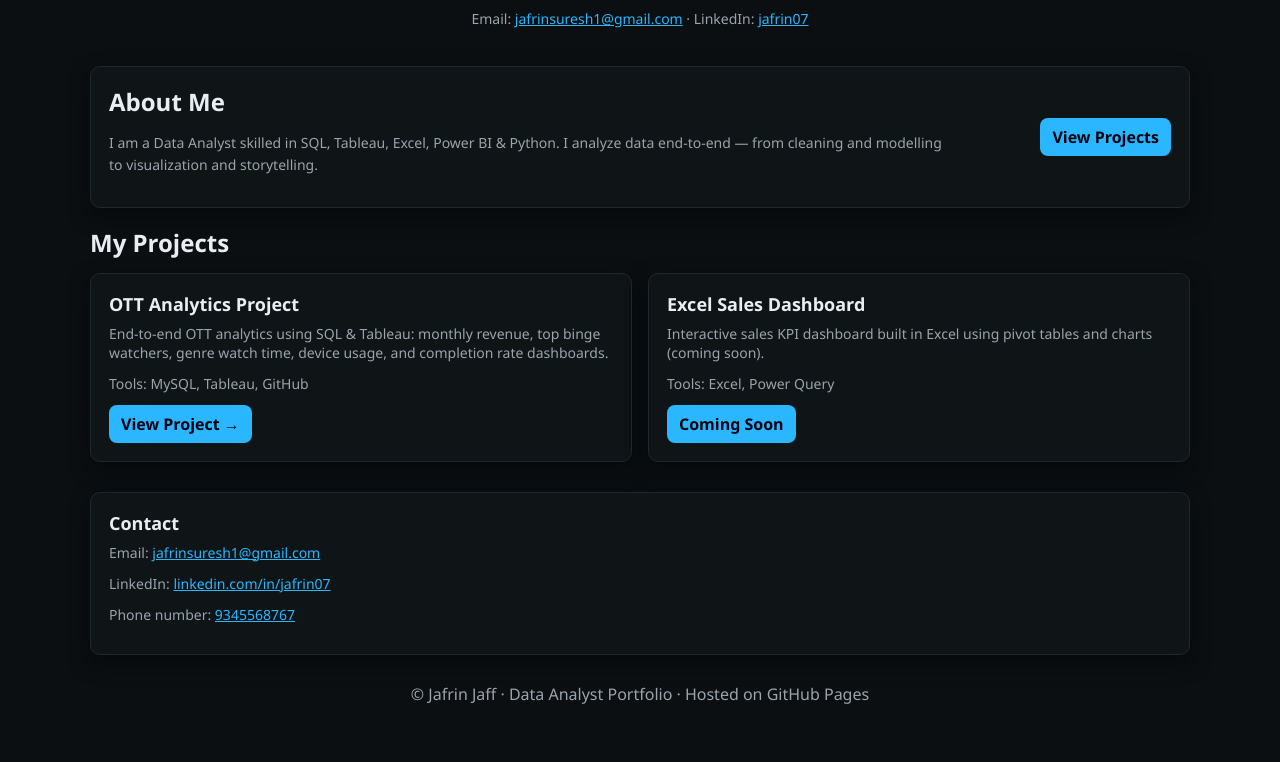
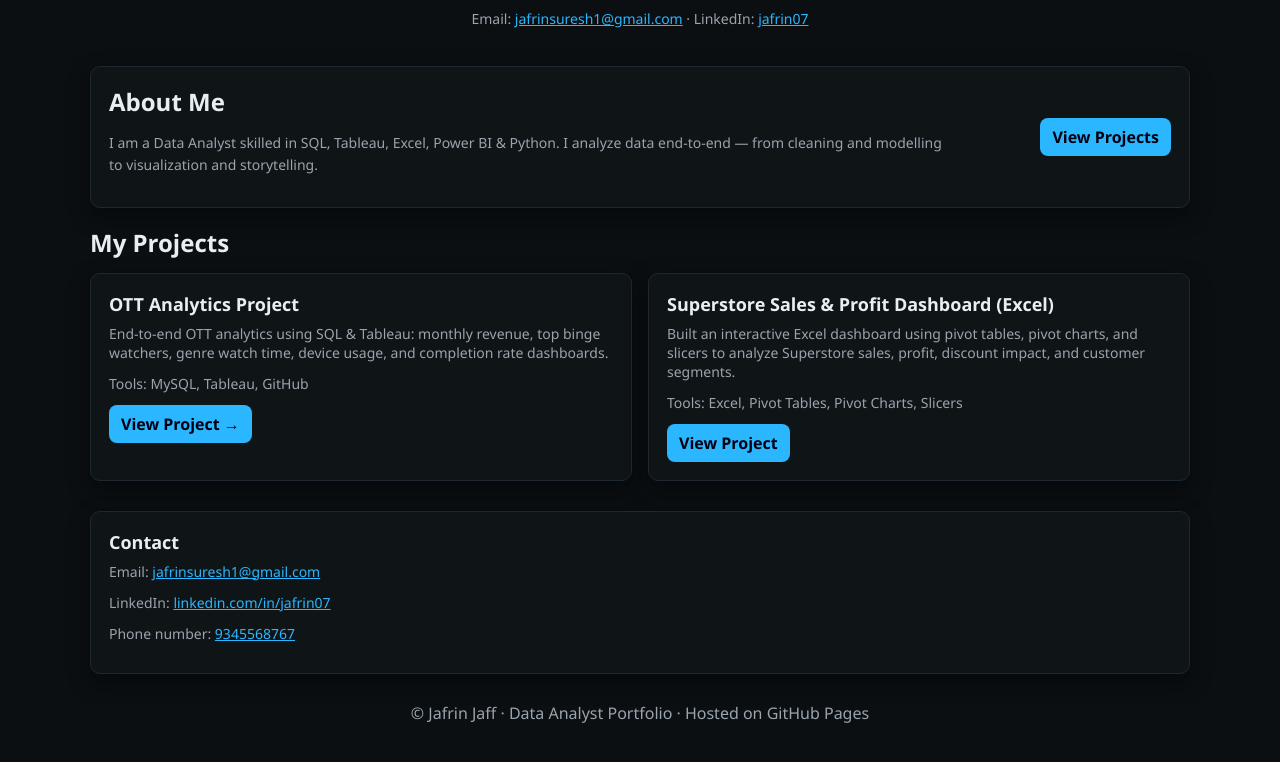
Before and after one commit to Jafrinjaff/jafrinjaff.github.io, a plain HTML site: page index.html in a window 1280 px wide. Shown: the part 146-908 px from the top of the page. Drawn offline with Linux system fonts and the light colour scheme.

Commit message:
Update index.html

```diff
--- a/index.html
+++ b/index.html
@@ -68,12 +68,20 @@
         </article>
 
         <!-- Placeholder card for future project -->
-        <article class="card">
-          <h3>Excel Sales Dashboard</h3>
-          <p>Interactive sales KPI dashboard built in Excel using pivot tables and charts (coming soon).</p>
-          <p class="small">Tools: Excel, Power Query</p>
-          <a class="cta" href="#" onclick="alert('Coming soon')">Coming Soon</a>
-        </article>
+       <article class="card">
+  <h3>Superstore Sales & Profit Dashboard (Excel)</h3>
+  <p>
+    Built an interactive Excel dashboard using pivot tables, pivot charts,
+    and slicers to analyze Superstore sales, profit, discount impact,
+    and customer segments.
+  </p>
+  <p class="small">
+    Tools: Excel, Pivot Tables, Pivot Charts, Slicers
+  </p>
+  <a class="cta" href="https://github.com/Jafrinjaff/Superstore-Excel-dashboard" target="_blank">
+    View Project
+  </a>
+</article>
 
       </div>
     </section>
```
